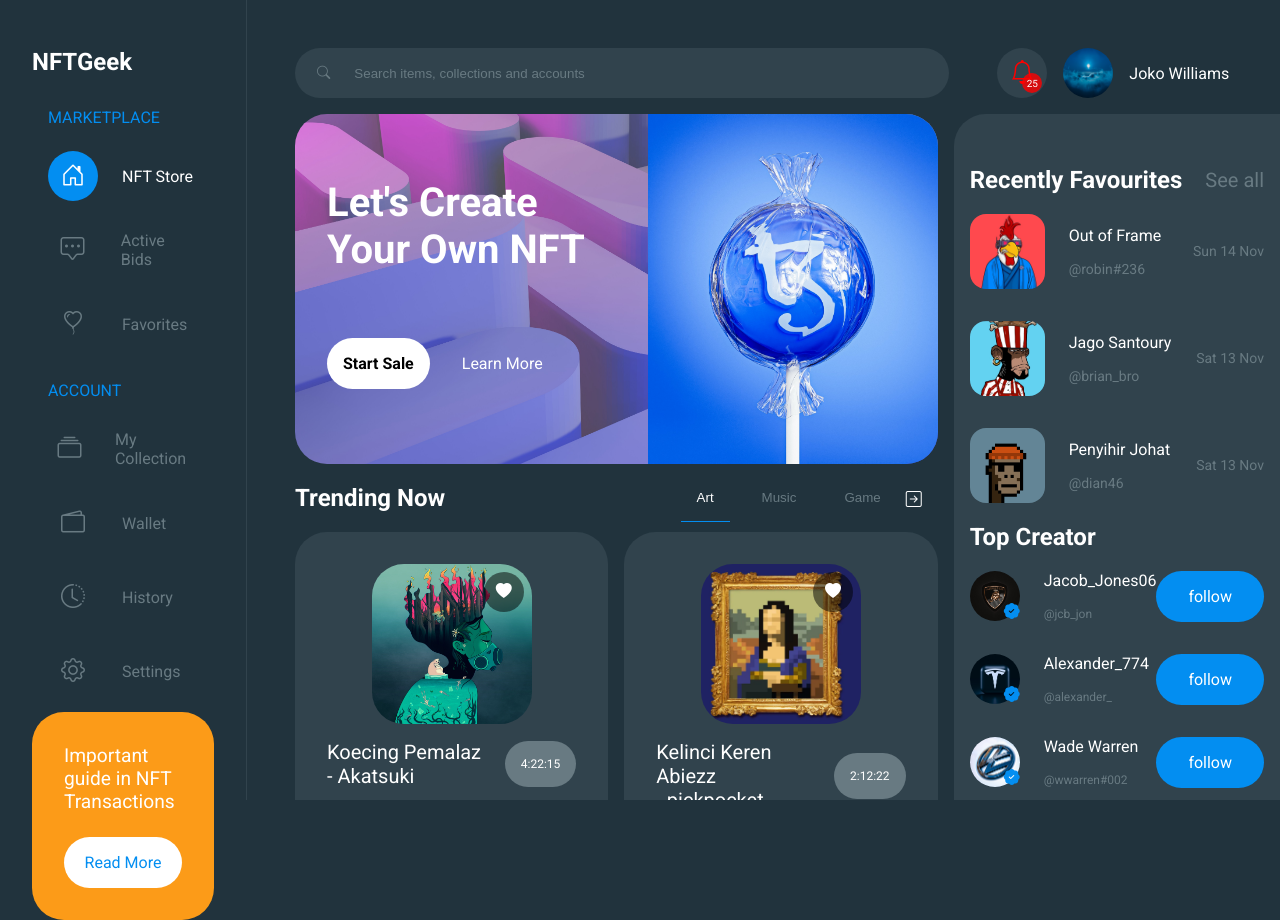
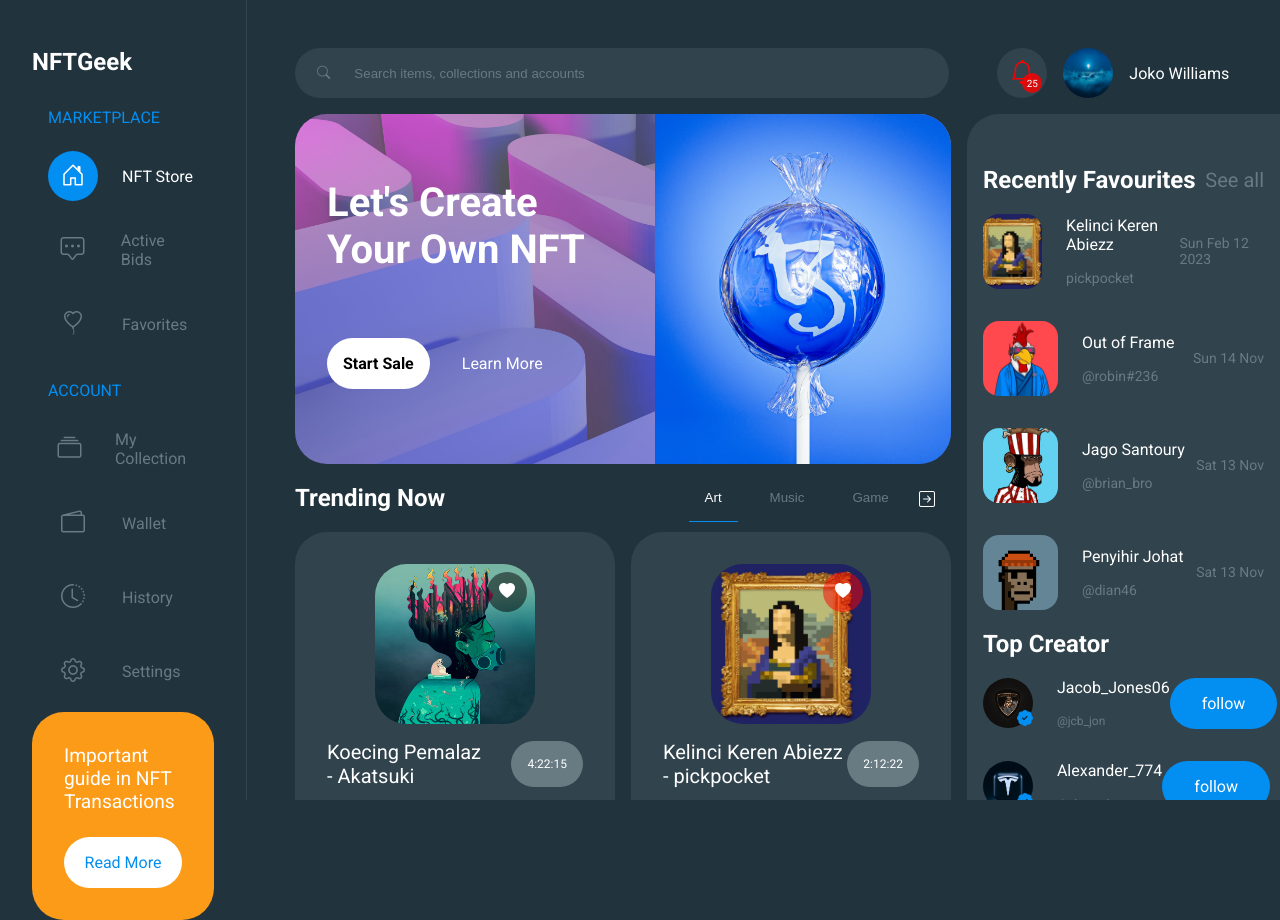
Before and after one commit to MohamedAmineC/nftgeek, a React (Create React App) app: page / in a window 1280 px wide. Both pictures are taken after a click on the element 832 px from the left and 591 px from the top of the page. Built offline with nearby package versions, Linux system fonts and the light colour scheme; grey boxes are pictures that could not be loaded.

Commit message:
adding posts to favourites and toggling post to favourite  and fixing layout for overflow

```diff
--- a/src/components/Home/Trends.js
+++ b/src/components/Home/Trends.js
@@ -1,11 +1,13 @@
-import { useSelector } from "react-redux";
-import { selectNfts } from "../../features/nftsSlice";
+import { useDispatch, useSelector } from "react-redux";
+import { toggleLikeNft, selectNfts } from "../../features/nftsSlice";
+import { addFavorites, removeFavorites } from "../../features/ProfileSlice";
 
 const Trends = (props) => {
     const {category} = props;
+    const dispatch = useDispatch();
     const nfts = useSelector(selectNfts);
     const filteredNfts = nfts.filter(nft => nft.category === category);
-    console.log(filteredNfts);
+
 
     return (
         <div id="trending-nfts">
@@ -14,16 +16,36 @@ const Trends = (props) => {
                     filteredNfts.map(nft => (
                         <li key={nft.id}>
                             <div className="nft-image" style={{
-                                backgroundImage: `url(${nft.image})`
+                                backgroundImage: `url(${nft.img})`
                             }}>
-                                <div className={nft.liked ? 'liked' : 'like'}>
-                                    <i class="bi bi-heart-fill"></i>
-                                </div>
+
+                                {nft.liked ? (
+                                    <div className="liked" onClick={() => {
+                                        dispatch(toggleLikeNft(nft));
+                                        dispatch(removeFavorites(nft))
+
+                                    }}>
+                                        <i class="bi bi-heart-fill"></i>
+                                    </div>
+                                ) : (
+                                    <div className="like" onClick={(e) => {
+                                        let d = new Date();
+                                        d = d.toDateString();
+                                        dispatch(toggleLikeNft(nft));
+                                        dispatch(addFavorites({
+                                           ...nft,
+                                            liked: d,
+                                        }))
+                                    }}>
+                                        <i class="bi bi-heart-fill"></i>
+                                    </div>
+                                ) }
+
                             </div>
                             <div className="nft-description">
                                 <div>
                                     <p>{nft.name}</p>
-                                    <p>- {nft.creator}</p>
+                                    <p>- {nft.author}</p>
                                 </div>
                                 <div className="nft-time-remaining">
                                     <p>{nft.timeLeft}</p>
--- a/src/components/SideBar/SideBar.css
+++ b/src/components/SideBar/SideBar.css
@@ -1,5 +1,6 @@
 #side-bar{
     padding: 2rem 1rem;
+    overflow: auto;
 }
 #side-bar #favourites{
     display: flex;
@@ -85,3 +86,18 @@
     font-size: 0.875rem;
     color: var(--text-grey);
 }
+
+::-webkit-scrollbar{
+    width: .6rem;
+    border-radius: .5rem;
+    background-color: var(--color-blue);
+    opacity: 0.5;
+}
+::-webkit-scrollbar-thumb{
+    background-color: var(--color-grey);
+    border-radius: .5rem;
+    opacity: 0.3;
+}
+::-webkit-scrollbar-thumb:hover{
+    background-color: var(--text-grey);
+}
--- a/src/components/SideBar/SideBar.js
+++ b/src/components/SideBar/SideBar.js
@@ -8,7 +8,7 @@ const SideBar = () => {
     const creators = useSelector(selectCreators);
     const profile =useSelector(selectProfile);
     const dispatch = useDispatch();
-    console.log(creators);
+
     return (
         <div id='side-bar'>
             <div id='favourites'>
--- a/src/features/ProfileSlice.js
+++ b/src/features/ProfileSlice.js
@@ -38,17 +38,16 @@ const ProfileSlice = createSlice({
     },
     reducers: {
         addFavorites: (state,action) => {
-            state.favorites.push(action.payload);
+            state.favorites.unshift(action.payload);
         },
         removeFavorites: (state,action) => {
-            state.favorites.filter(favorite => favorite.id !== action.payload.id)
+            state.favorites = state.favorites.filter(favorite => favorite.id !== action.payload.id)
         },
         followArtist: (state,action) => {
             state.followedArtists.push(action.payload);
         },
         unfollowArtist: (state,action) => {
             state.followedArtists = state.followedArtists.filter(id => {
-                console.log(id)
                return  id!== action.payload})
         },
         resetNotifications: (state) => {
--- a/src/features/nftsSlice.js
+++ b/src/features/nftsSlice.js
@@ -11,8 +11,8 @@ const nftsSlice = createSlice({
         {
             id: 4,
             name: "Koecing Pemalaz",
-            creator: "Akatsuki",
-            image: art1,
+            author: "Akatsuki",
+            img: art1,
             category: 'Art',
             liked: false,
             timeLeft: '4:22:15',
@@ -31,8 +31,8 @@ const nftsSlice = createSlice({
         {
             id: 5,
             name: "Kelinci Keren Abiezz",
-            creator: "pickpocket",
-            image: art2,
+            author: "pickpocket",
+            img: art2,
             category: 'Art',
             liked: false,
             timeLeft: '2:12:22',
@@ -50,9 +50,16 @@ const nftsSlice = createSlice({
         }
     ],
     reducers: {
-
+        toggleLikeNft: (state,action) => {
+            state = state.map(nft => {
+                if (nft.id === action.payload.id) {
+                return    nft.liked =!nft.liked;
+                } else return nft
+            })
+        }
     }
 })
 
 export const selectNfts = state => state.nfts;
+export const { toggleLikeNft } = nftsSlice.actions;
 export default nftsSlice.reducer;
```
